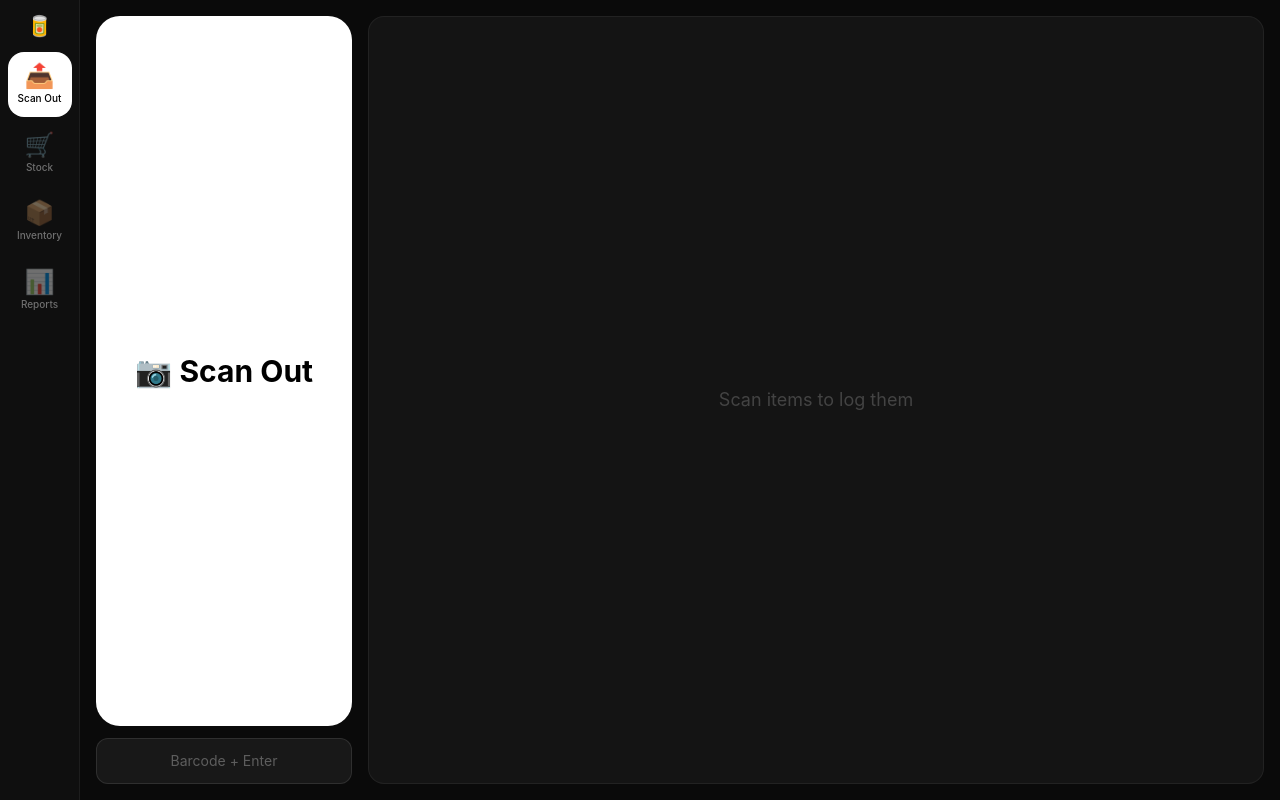
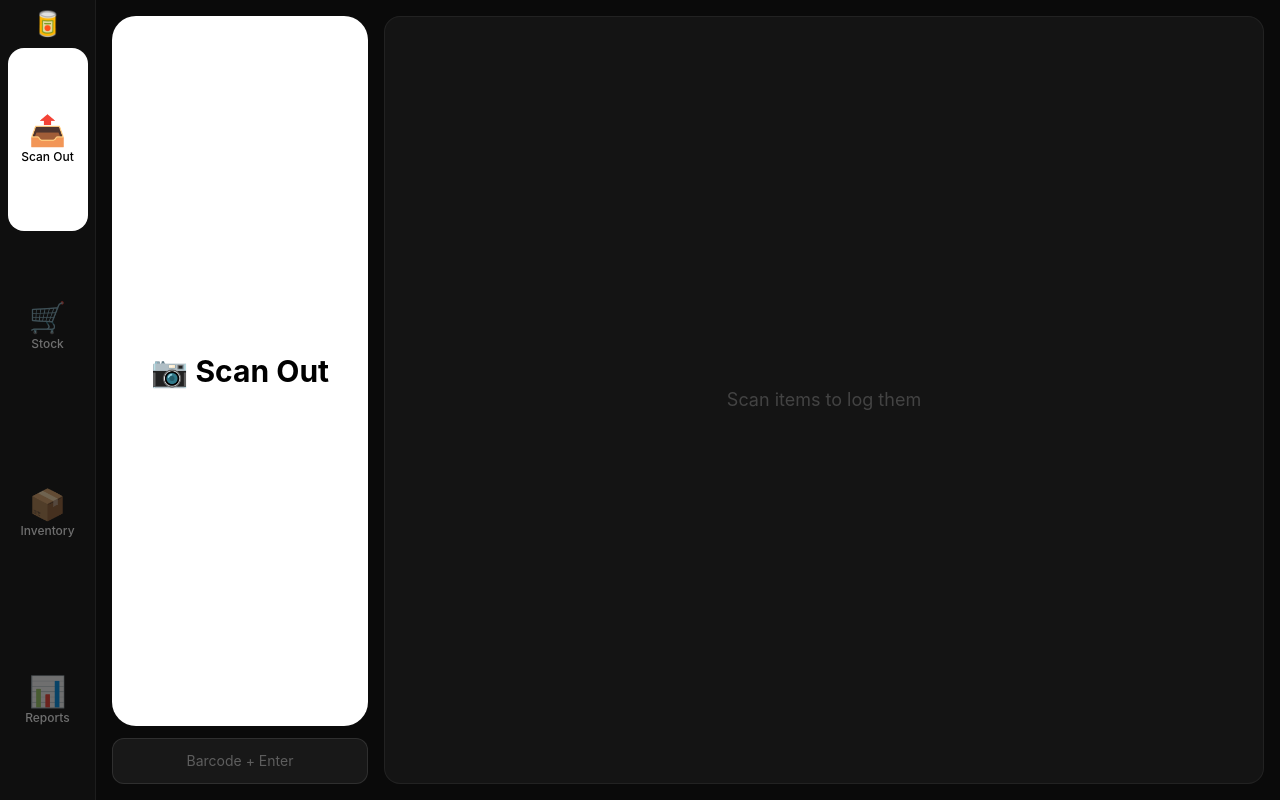
Before and after one commit to JordanP244656/PantrySystem, a React (Vite) app in the folder frontend/: page /scan-out in a window 1280 px wide. Built offline with nearby package versions, Linux system fonts and the light colour scheme.

Commit message:
Bigger sidebar nav buttons - fill full height, larger icons

```diff
--- a/frontend/src/App.jsx
+++ b/frontend/src/App.jsx
@@ -10,7 +10,7 @@ export default function App() {
     <BrowserRouter>
       <div className="min-h-screen bg-[#0a0a0a] flex">
         <Navbar />
-        <main className="flex-1 ml-20 p-4 h-screen overflow-hidden">
+        <main className="flex-1 ml-24 p-4 h-screen overflow-hidden">
           <Routes>
             <Route path="/" element={<Navigate to="/scan-out" replace />} />
             <Route path="/scan-out" element={<ScanOut />} />
--- a/frontend/src/components/Navbar.jsx
+++ b/frontend/src/components/Navbar.jsx
@@ -9,15 +9,15 @@ const links = [
 
 export default function Navbar() {
   return (
-    <aside className="fixed left-0 top-0 bottom-0 w-20 bg-[#0f0f0f] border-r border-white/[0.06] z-40 flex flex-col items-center py-3 gap-1">
-      <div className="text-xl mb-2">🥫</div>
+    <aside className="fixed left-0 top-0 bottom-0 w-24 bg-[#0f0f0f] border-r border-white/[0.06] z-40 flex flex-col items-center py-2 gap-1">
+      <div className="text-2xl mb-1">🥫</div>
       {links.map(({ to, label, full }) => (
         <NavLink key={to} to={to}
           className={({ isActive }) =>
-            `w-16 flex flex-col items-center justify-center py-3 rounded-2xl font-medium transition-all text-center ${isActive ? 'bg-white text-black' : 'text-white/40 hover:text-white hover:bg-white/10'}`
+            `w-20 flex-1 flex flex-col items-center justify-center rounded-2xl font-medium transition-all text-center ${isActive ? 'bg-white text-black' : 'text-white/40 hover:text-white hover:bg-white/10'}`
           }>
-          <span className="text-2xl leading-none">{label}</span>
-          <span className="text-[10px] mt-1 leading-tight">{full}</span>
+          <span className="text-3xl leading-none">{label}</span>
+          <span className="text-xs mt-1 leading-tight">{full}</span>
         </NavLink>
       ))}
     </aside>
```
